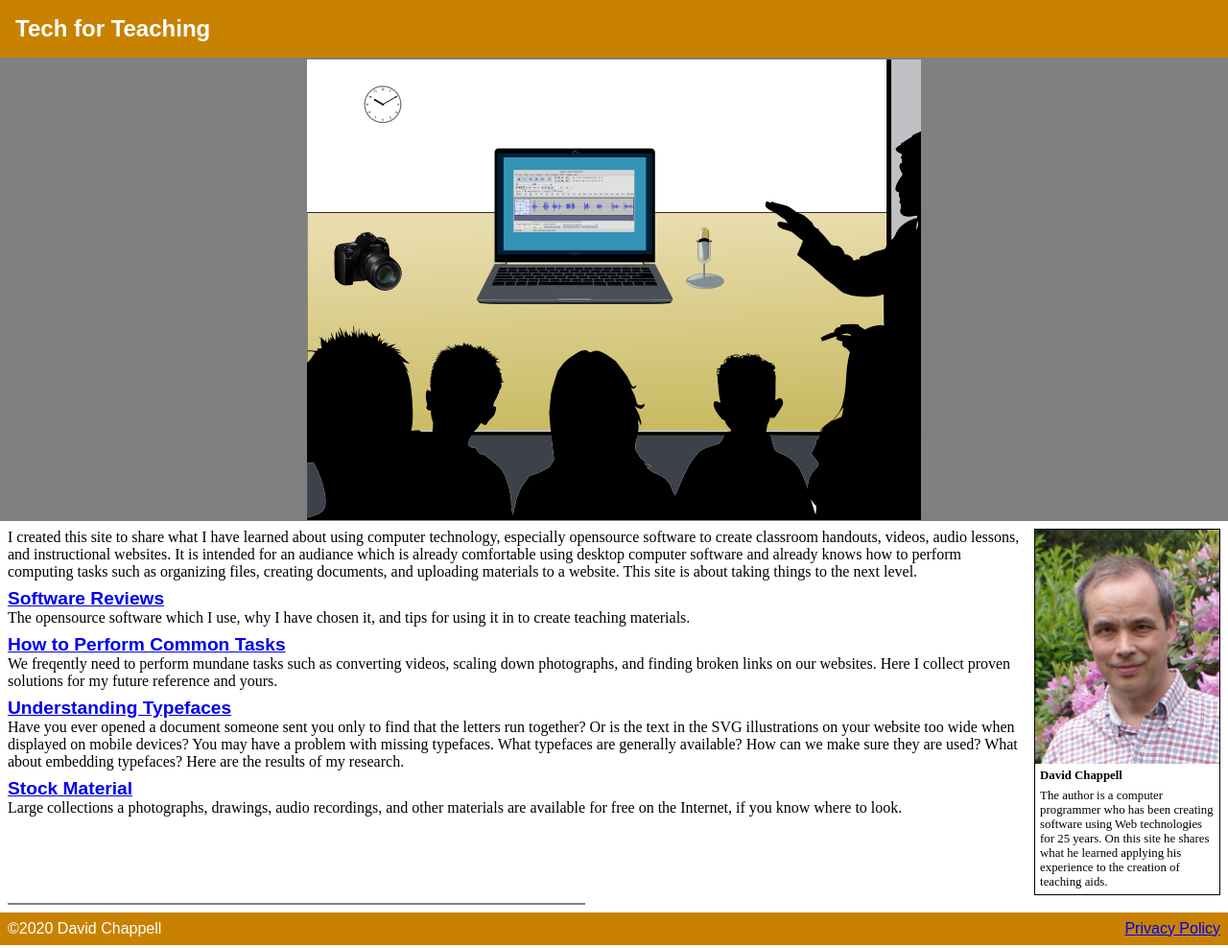
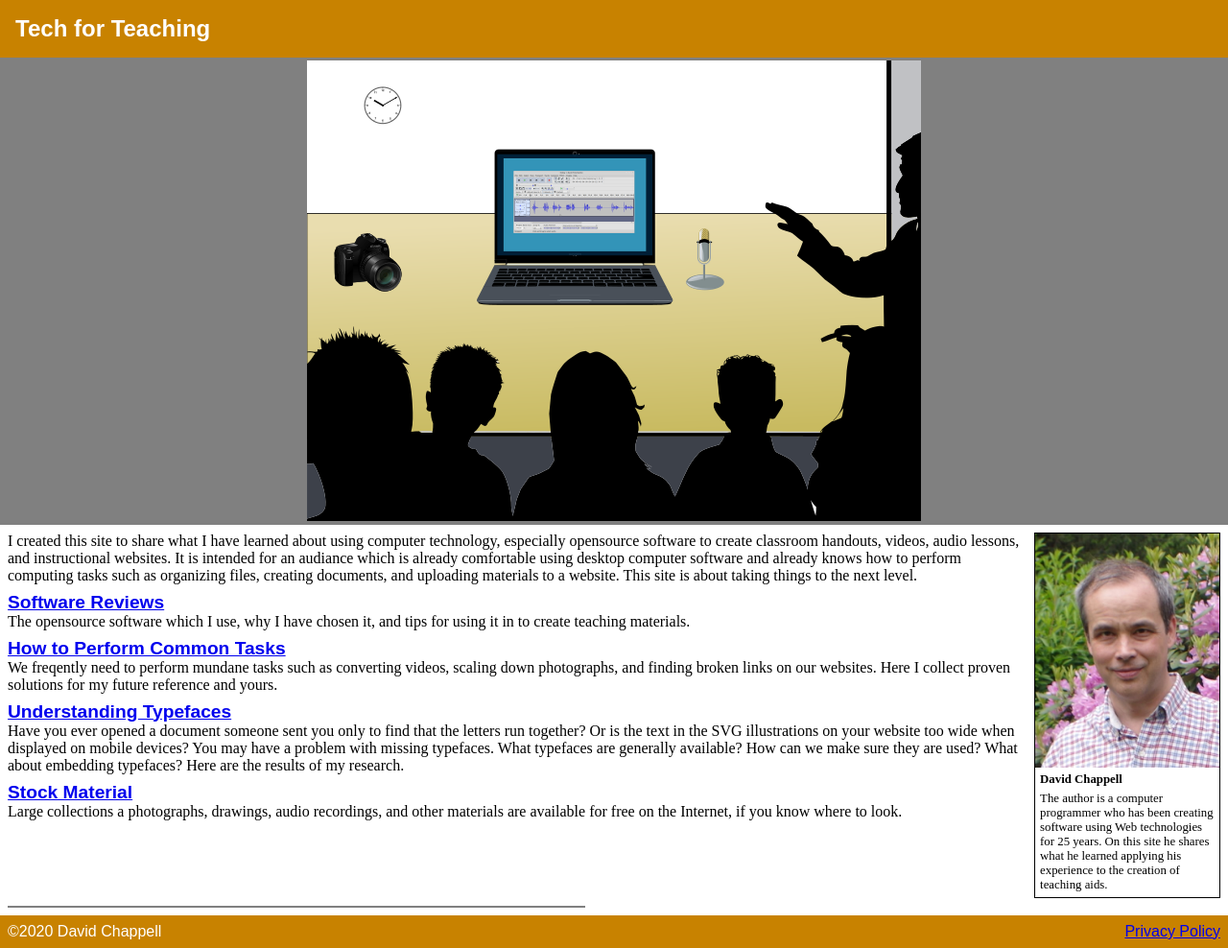
Before and after one commit to david672orford/tech-for-teaching, a Jekyll site: the page built from index.md, in a window 1280 px wide. Shown: the whole page at 96% size. Built offline with Jekyll 4.4.1, drawn with Linux system fonts in a browser that asks for light colours; our own code applies the rules of GitHub Pages for plain Markdown files.

```diff
--- a/assets/css/style.css
+++ b/assets/css/style.css
@@ -23,7 +23,7 @@
 HEADER IMG {
 	display: block;
 	margin: 0 auto;
-	padding: .1em;
+	padding: .2em;
 	width: calc(100% - 10px);
 	max-width: 640px;
 	}
```
